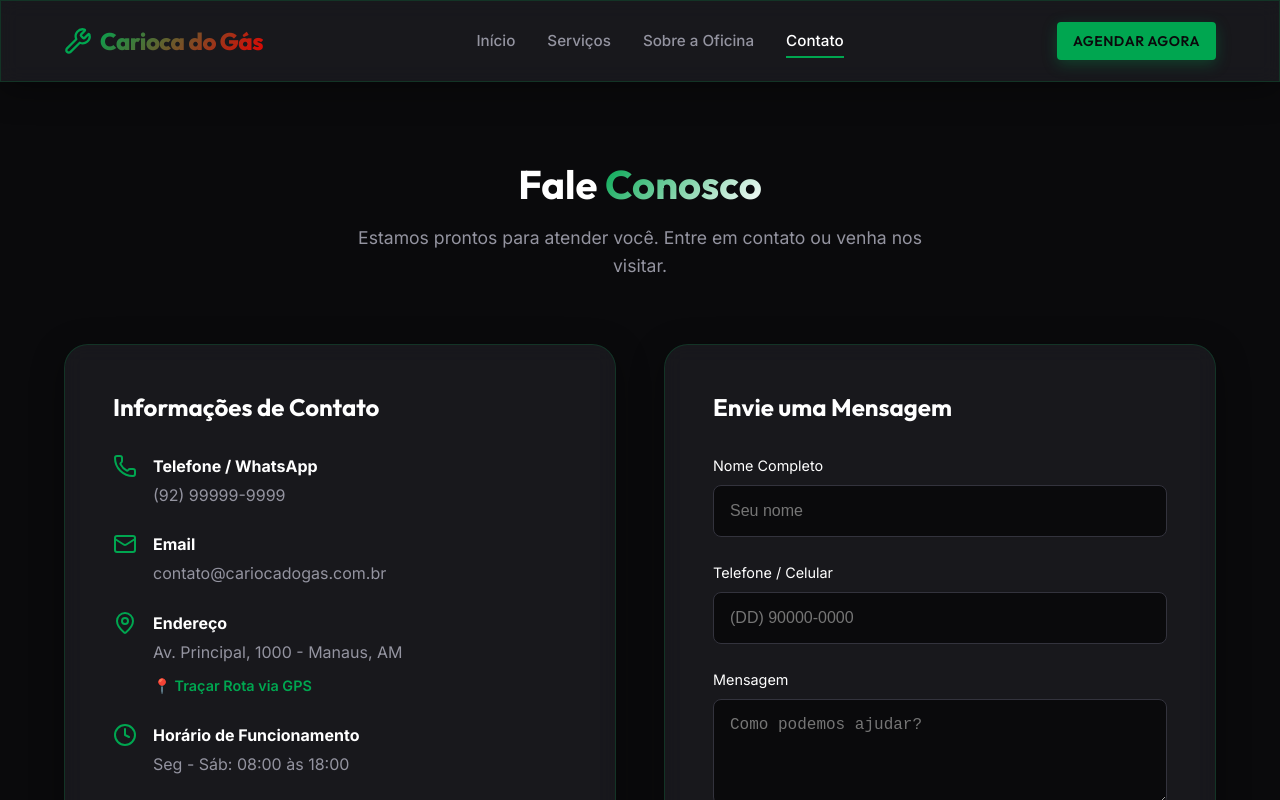
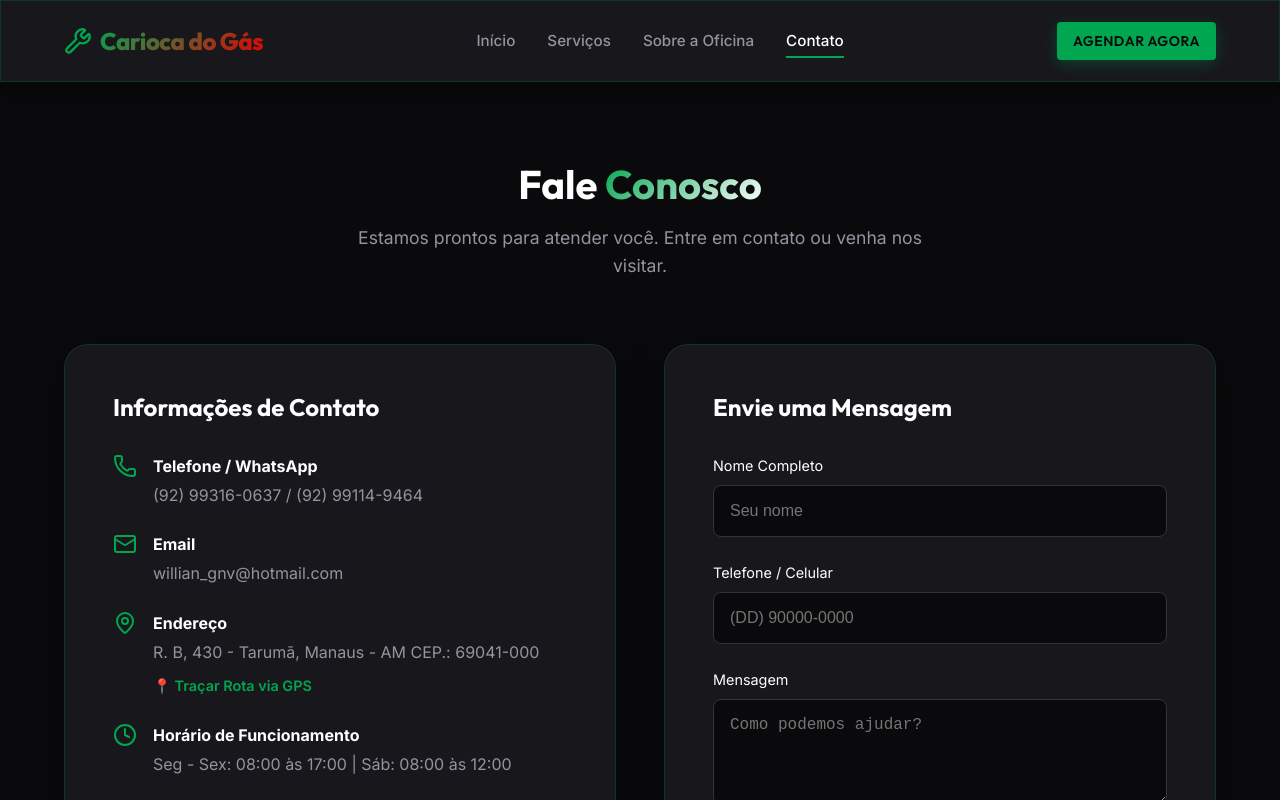
Before and after one commit to infostenzys-star/carioca-do-gas, a React (Vite) app: page /contato in a window 1280 px wide. Shown: the top 800 px of the page. Built offline with nearby package versions, Linux system fonts and the light colour scheme.

Commit message:
Adicionado Endereço, Zap e E-mail

```diff
--- a/src/data/companyData.js
+++ b/src/data/companyData.js
@@ -1,13 +1,13 @@
 export const companyData = {
   name: "Carioca do Gás",
   tagline: "Especialistas em performance e economia para o seu veículo.",
-  phone: "(92) 99999-9999",
-  whatsapp: "5592999999999",
-  email: "contato@cariocadogas.com.br",
-  address: "Av. Principal, 1000 - Manaus, AM",
+  phone: "(92) 99316-0637 / (92) 99114-9464",
+  whatsapp: "5592993160637",
+  email: "willian_gnv@hotmail.com",
+  address: "R. B, 430 - Tarumã, Manaus - AM CEP.: 69041-000",
   mapUrl: "https://maps.google.com/?q=Manaus,AM",
   embedMapUrl: "https://www.google.com/maps/embed?pb=!1m18!1m12!1m3!1d127504.42261546738!2d-60.10309995576214!3d-3.113063599999995!2m3!1f0!2f0!3f0!3m2!1i1024!2i768!4f13.1!3m3!1m2!1s0x926c1bc8b37647b7%3A0x2b485c9fab7e05!2sManaus%2C%20AM!5e0!3m2!1spt-BR!2sbr!4v1713028212177!5m2!1spt-BR!2sbr",
-  workingHours: "Seg - Sáb: 08:00 às 18:00",
+  workingHours: "Seg - Sex: 08:00 às 17:00 | Sáb: 08:00 às 12:00",
   social: {
     instagram: "https://www.instagram.com/carioca_do_gas?igsh=MTl2a3l4OXp3aXVseQ==",
     facebook: "https://www.facebook.com/share/1BAETCRAgQ/"
```
